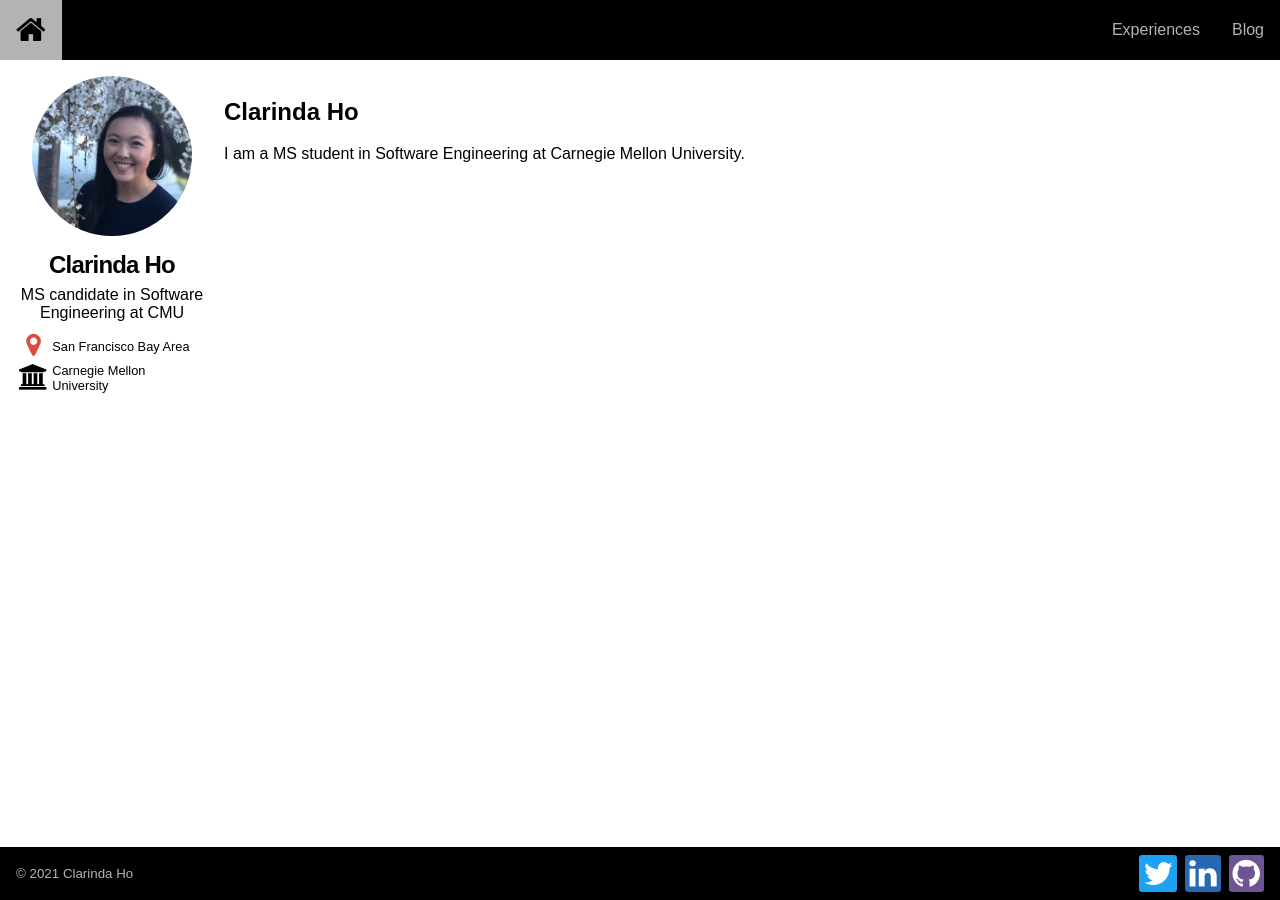
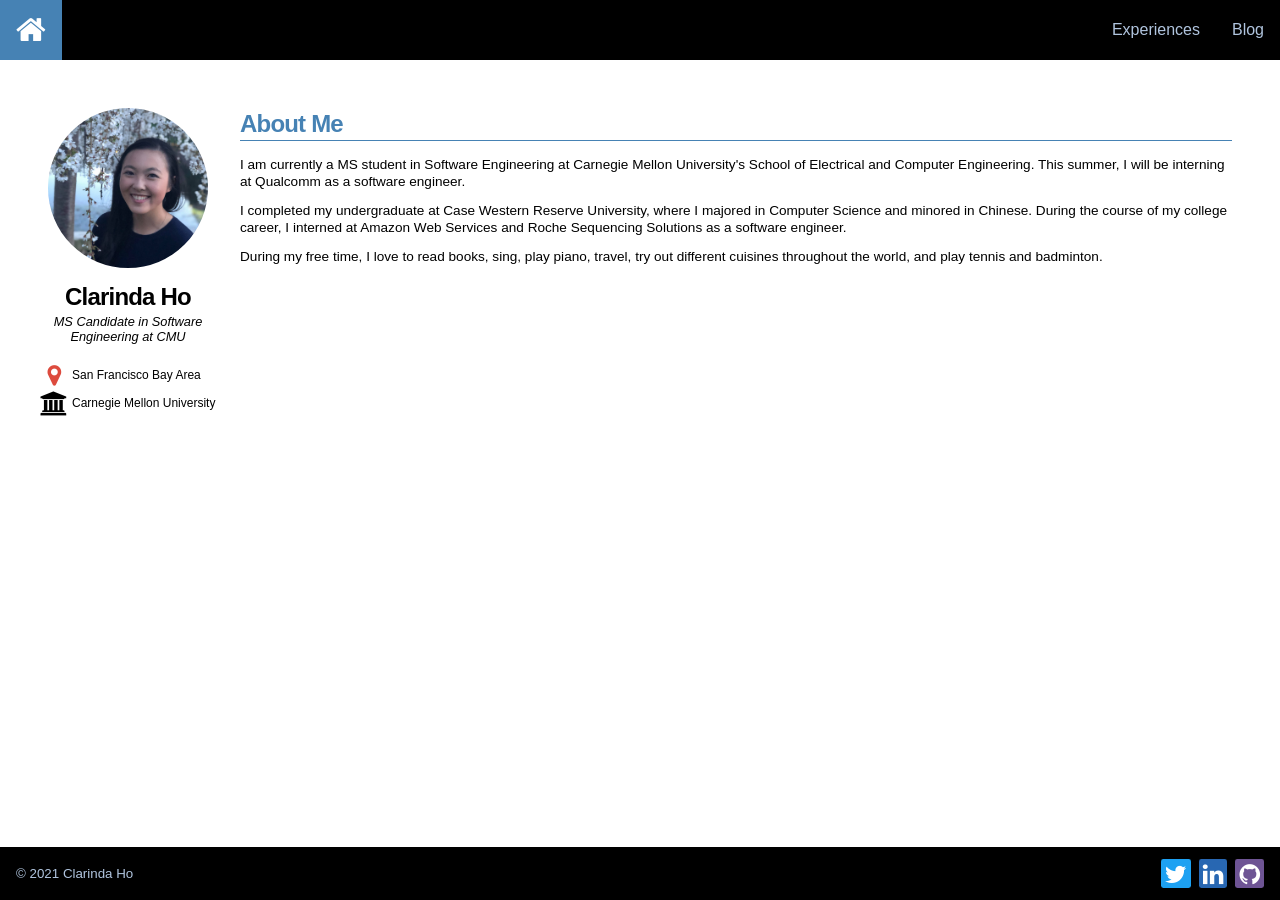
Before and after one commit to clarindaho/clarindaho.github.io, a Jekyll site: the page built from index.html, in a window 1280 px wide. Built offline with Jekyll 4.4.1, drawn with Linux system fonts in a browser that asks for light colours; our own code applies the rules of GitHub Pages for plain Markdown files.

Commit message:
Add details to homepage

```diff
--- a/_config.yml
+++ b/_config.yml
@@ -3,14 +3,14 @@ lang: en-US
 
 author:
     name: Clarinda Ho
+    position: MS Candidate in Software Engineering at CMU
     twitter: clarinda_ho
     github: clarindaho
     linkedin: linkedin.com/in/clarindaho
     picture: ./assets/images/headshot.jpg
 
 title: Clarinda Ho
-description: >-
-    MS candidate in Software Engineering at CMU
+description: My Personal Website
 baseurl: /
 url: https://clarindaho.github.io
 
--- a/_includes/footer.html
+++ b/_includes/footer.html
@@ -5,9 +5,9 @@
             <p><small>&copy; 2021 {{ site.author.name }}</a></small></p>
             <div style="flex-grow: 1;"></div>
             <div id="social-media">
-                <i id="twitter" class="fa fa-twitter fa-2x fa-border"></i>
-                <i id="linkedin" class="fa fa-linkedin fa-2x fa-border"></i>
-                <i id="github" class="fa fa-github fa-2x fa-border"></i>
+                <i id="twitter" class="fa fa-twitter fa-1.5x fa-border"></i>
+                <i id="linkedin" class="fa fa-linkedin fa-1.5x fa-border"></i>
+                <i id="github" class="fa fa-github fa-1.5x fa-border"></i>
             </div>
         </div>
     </footer>
--- a/_includes/header.html
+++ b/_includes/header.html
@@ -19,26 +19,26 @@
 <body>
     <header>
         <nav class="navbar">
-            <a href="{{ "/" | absolute_url }}"><i class="fa fa-home fa-2x"></i></a>
+            <a id="home" href="{{ "/" | absolute_url }}"><i class="fa fa-home fa-2x"></i></a>
             <div style="flex-grow: 1;"></div>
-            <a href="/experiences">Experiences</a>
-            <a href="/blog">Blog</a>
+            <a id="experiences" href="/experiences">Experiences</a>
+            <a id="blog" href="/blog">Blog</a>
         </nav>
     </header>
 
-    <div class="content">
+    <div class="wrapper">
         <div id="profile">
             <img id="headshot" src="{{site.author.picture | relative_url}}" alt="Headshot" />
-            <h1>{{ site.title }}</h1>
-            <p>{{ site.description }}</p>
+            <h1>{{ site.author.name }}</h1>
+            <p>{{ site.author.position }}</p>
             <table>
                 <tbody>
                     <tr>
-                        <td class="icon"><i id="location" class="fa fa-map-marker fa-2x"></i></td>
+                        <td class="icon"><i id="location" class="fa fa-map-marker fa-1.5x"></i></td>
                         <td>San Francisco Bay Area</td>
                     </tr>
                     <tr>
-                        <td class="icon"><i id="education" class="fa fa-university fa-2x"></i></td>
+                        <td class="icon"><i id="education" class="fa fa-university fa-1.5x"></i></td>
                         <td>Carnegie Mellon University</td>
                     </tr>
                 </tbody>
--- a/_layouts/default.html
+++ b/_layouts/default.html
@@ -1,7 +1,7 @@
 {% include header.html %}
 
-<section>
+<div class="content">
 {{ content }}
-</section>
+</div>
 
 {% include footer.html %}
--- a/assets/css/layout.css
+++ b/assets/css/layout.css
@@ -1,7 +1,6 @@
 :root {
-    --monza: #cc002b;
-    --nobel: #b3b3b3;
-    --tundora: #4d4d4d;
+    --nav-active: steelblue;
+    --layout-text: lightsteelblue;
 
     --maps: #dd4b3e;
     --twitter: #1da1f2;
@@ -26,7 +25,7 @@ body {
 }
 
 .navbar a {
-    color: var(--nobel);
+    color: var(--layout-text);
 
     padding: 0.875rem 1rem;
 
@@ -40,21 +39,21 @@ body {
 }
 
 .navbar a:hover {
-    background-color: var(--nobel);
+    background-color: var(--layout-text);
     color: black;
 }
 
 .navbar a.active {
-    background-color: var(--monza);
+    background-color: var(--nav-active);
     color: white;
 }
 
-.content {
+.wrapper {
     display: flex;
     flex-direction: row;
     align-items: flex-start;
 
-    margin: 1rem;
+    margin: 3rem 2rem;
 }
 
 #profile {
@@ -89,29 +88,39 @@ body {
 #profile p {
     align-self: center;
 
-    margin: 0.5rem 0 0.5rem 0;
+    margin: 0.25rem 0 1rem 0;
 
     text-align: center;
-    font-size: 1rem;
+    font-size: 0.8rem;
+    font-style: italic;
 }
 
 #profile table {
     margin-left: auto;
     margin-right: auto;
 
-    font-size: 0.8rem;
+    font-size: 0.75rem;
 }
 
 #profile table .icon { vertical-align: middle; text-align: center; }
 
 /* Logos */
+.fa-1\.5x { font-size: 1.5rem; }
 #profile #location { color: var(--maps); }
 #social-media #twitter { background-color: var(--twitter); color: white; }
 #social-media #linkedin { background-color: var(--linkedin); color: white; }
 #social-media #github { background-color: var(--github); color: white; }
 #social-media .fa-border { padding: .2rem .25rem .15rem; border: 0; }
 
-section { flex-grow: 1; padding: 0.1rem 1rem; }
+.content {
+    flex-grow: 1;
+
+    padding: 0 1rem;
+
+    display: flex;
+    flex-direction: column;
+    align-items: stretch;
+}
 
 footer {
     position: fixed;
@@ -121,7 +130,7 @@ footer {
     width: 100%;
 
     background-color: black;
-    color: var(--nobel);
+    color: var(--layout-text);
 }
 
 .footer-content {
--- /dev/null
+++ b/index.html
@@ -0,0 +1,62 @@
+---
+permalink: /
+layout: default
+
+title: Clarinda Ho
+description: About Me
+---
+
+<style type="text/css" media="screen">
+    section {
+        margin: 0 0 0.625rem;
+
+        display: flex;
+        flex-direction: column;
+        align-items: stretch;
+    }
+
+    section h2 {
+        margin: 0 0 1rem;
+        padding: 0.25rem 0;
+
+        border-bottom: solid 0.1rem steelblue;
+
+        color: steelblue;
+
+        font-size: 1.5rem;
+        letter-spacing: -0.05rem;
+        line-height: 1;
+    }
+
+    section p {
+        margin: 0 0 0.75rem;
+
+        font-size: 0.85rem;
+        line-height: 1.25;
+    }
+</style>
+
+<script>
+    $(document).ready(() => {
+        // Update navigation bar
+        $('.navbar #home').addClass('active');
+
+        $('.navbar #home').click((event) => {
+            event.preventDefault();
+        });
+    });
+</script>
+
+<section>
+    <h2>About Me</h2>
+
+    <p>I am currently a MS student in Software Engineering at Carnegie Mellon University's School of Electrical and
+        Computer Engineering. This summer, I will be interning at Qualcomm as a software engineer.</p>
+
+    <p>I completed my undergraduate at Case Western Reserve University, where I majored in Computer Science and minored
+        in Chinese. During the course of my college career, I interned at Amazon Web Services and Roche Sequencing
+        Solutions as a software engineer.</p>
+
+    <p>During my free time, I love to read books, sing, play piano, travel, try out different cuisines throughout the
+        world, and play tennis and badminton.</p>
+</section>
--- a/index.md
+++ /dev/null
@@ -1,3 +0,0 @@
-## Clarinda Ho
-
-I am a MS student in Software Engineering at Carnegie Mellon University.
```
Also changed, not shown: 404.html (+5 -2 lines).
